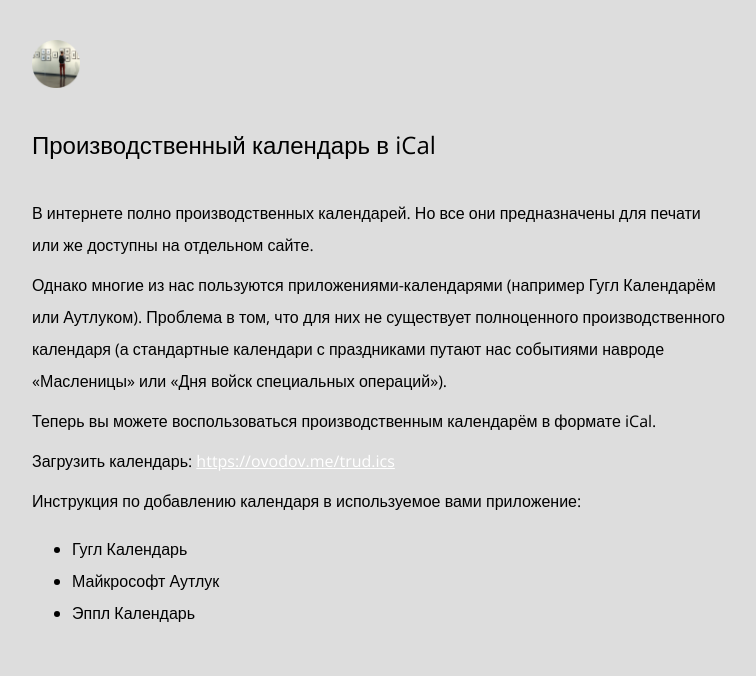
After one commit to borisovodov/ovodovme, a Flask app: page /trud in a window 1280 px wide. The commit adds this page. Shown: the top 676 px of the page, without its empty margins (8-764 px from the left). Run offline with Flask 2, Linux system fonts and the light colour scheme.

Commit message:
Переезд на Flask

```diff
--- a/ovodovme/app.py
+++ b/ovodovme/app.py
@@ -1,6 +1,18 @@
-from flask import Flask
+from flask import Flask, render_template
 app = Flask(__name__)
 
-@app.route("/")
+@app.route('/')
 def index():
-    return "Hello World!"
+	return render_template('index.html')
+
+@app.route('/trud')
+def trud():
+	return render_template('trud.html')
+
+@app.route('/trud.ics')
+def trudics():
+	return 'trud.ics'
+
+@app.route('/id_rsa.pub')
+def idrsa():
+	return 'id_rsa.pub'
--- /dev/null
+++ b/ovodovme/static/style.css
@@ -0,0 +1,52 @@
+body {
+    background-color: #2d2d2d;
+    color: #ffffff;
+    font-family: 'Open Sans', sans-serif;
+    font-size: 1em;
+    line-height: 2em;
+    padding: 2em;
+    padding-right: 4em;
+    max-width: 700px;
+}
+
+body.light {
+	background-color: #dddddd;
+    color: #000000;
+    font-family: 'Open Sans', sans-serif;
+    font-size: 1em;
+    line-height: 2em;
+    padding: 2em;
+    padding-right: 4em;
+    max-width: 700px;
+}
+
+header {
+	font-size: 1.5em;
+	margin-bottom: 1.5em;
+	margin-top: 1.3em;
+}
+
+p {
+	margin-top: 0.5em;
+	margin-bottom: 0.5em;
+}
+
+p.mb {
+	margin-bottom: 1.5em;
+}
+
+a:link {
+	color: #ffffff;
+}
+
+a:link.light {
+	color: #000000;
+}
+
+a:visited {
+	color: #ffffff;
+}
+
+a:visited.light {
+	color: #000000;
+}
--- /dev/null
+++ b/ovodovme/templates/trud.html
@@ -0,0 +1,43 @@
+<!DOCTYPE html>
+<html>
+<head>
+	<meta charset="utf-8">
+	<meta property="og:title" content="Производственный календарь в iCal — Сайт Бориса Оводова">
+	<meta property="og:type" content="article">
+	<meta property="og:description" content="Производственный календарь в iCal">
+	<meta property="og:url" content="http://ovodov.me/">
+	<meta property="og:image" content=" {{ url_for('static', filename='avatar.png') }} ">
+
+	<!-- Google Analytics -->
+	<script async src="https://www.googletagmanager.com/gtag/js?id=UA-114653965-1"></script>
+	<script>
+  		window.dataLayer = window.dataLayer || [];
+  		function gtag(){dataLayer.push(arguments);}
+  		gtag('js', new Date());
+  		gtag('config', 'UA-114653965-1');
+	</script>
+
+	<!-- Yandex.Metrika counter --> <script type="text/javascript" > (function (d, w, c) { (w[c] = w[c] || []).push(function() { try { w.yaCounter47818660 = new Ya.Metrika({ id:47818660, clickmap:true, trackLinks:true, accurateTrackBounce:true }); } catch(e) { } }); var n = d.getElementsByTagName("script")[0], s = d.createElement("script"), f = function () { n.parentNode.insertBefore(s, n); }; s.type = "text/javascript"; s.async = true; s.src = "https://mc.yandex.ru/metrika/watch.js"; if (w.opera == "[object Opera]") { d.addEventListener("DOMContentLoaded", f, false); } else { f(); } })(document, window, "yandex_metrika_callbacks"); </script> <noscript><div><img src="https://mc.yandex.ru/watch/47818660" style="position:absolute; left:-9999px;" alt="" /></div></noscript> <!-- /Yandex.Metrika counter -->
+
+	<link href="https://fonts.googleapis.com/css?family=Open+Sans" rel="stylesheet">
+	<link rel="stylesheet" type="text/css" href=" {{ url_for('static', filename='style.css') }} " />
+	<link rel="shortcut icon" type="image/png" href=" {{ url_for('static', filename='favicon.ico') }} "/>
+
+	<title>Этот, как его?</title>
+
+</head>
+<body class="light">
+	<a href="http://ovodov.me"><img src="{{ url_for('static', filename='avatar.png') }}" style="height: 3em;"></a>
+	<header>Производственный календарь в iCal</header>
+	<p>В интернете полно производственных календарей. Но все они предназначены для печати или же доступны на отдельном сайте.</p>
+	<p>Однако многие из нас пользуются приложениями-календарями (например Гугл Календарём или Аутлуком). Проблема в том, что для них не существует полноценного производственного календаря (а стандартные календари с праздниками путают нас событиями навроде «Масленицы» или «Дня войск специальных операций»).</p>
+	<p>Теперь вы можете воспользоваться производственным календарём в формате iCal.</p>
+	<p>Загрузить календарь: <a href="https://ovodov.me/trud.ics">https://ovodov.me/trud.ics</a></p>
+	<p>Инструкция по добавлению календаря в используемое вами приложение:</p>
+	<ul>
+		<li>Гугл Календарь</li>
+		<li>Майкрософт Аутлук</li>
+		<li>Эппл Календарь</li>
+	</ul>
+</body>
+</html>
```
Also changed, not shown: ovodovme/templates/index.html (+12 -6 lines), ovodovme/static/avatar.png (added), 1 other file.
